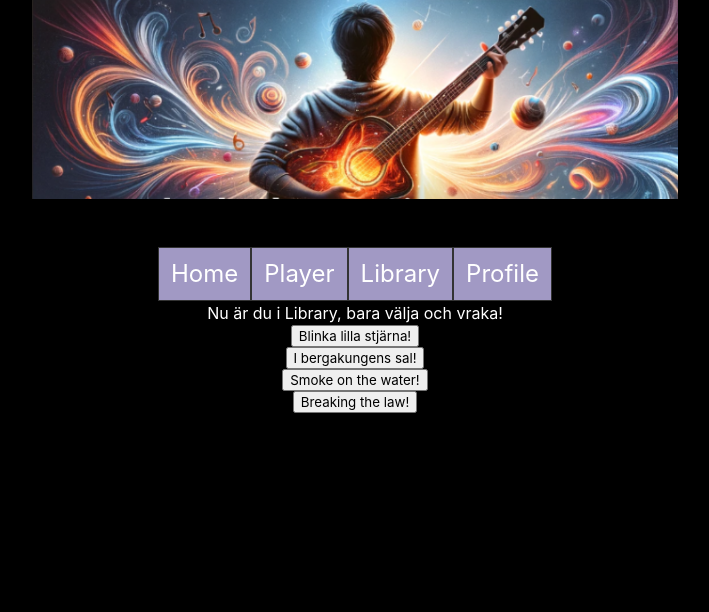
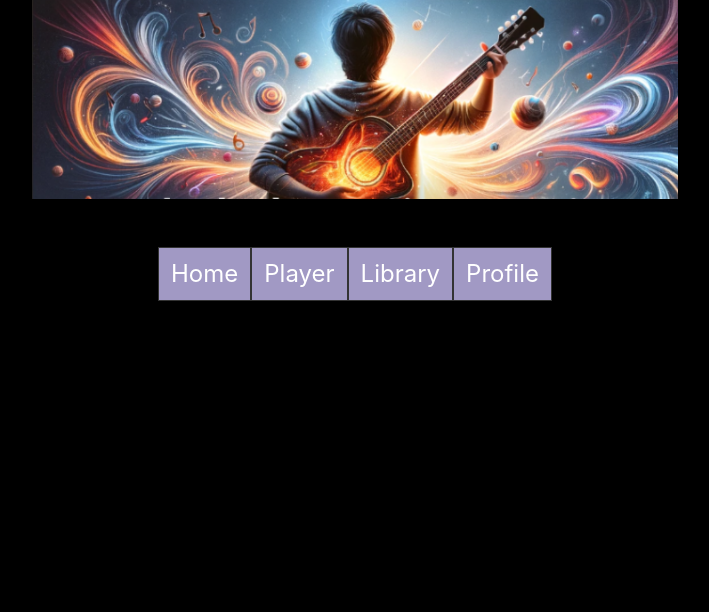
Before and after one commit to Derpy113/testapp1-InstrumentalMagic, a PHP site: page /library.php in a window 1280 px wide. Shown: the part 49-661 px from the top of the page, without its empty margins (285-994 px from the left). Run offline with PHP 8.4, Linux system fonts and the light colour scheme.

Commit message:
Small changes

```diff
--- a/library.php
+++ b/library.php
@@ -1,3 +1,8 @@
+<!-- ?php
+  $fruits = ["apple","Banana", "Orange", "Mango"]
+? -->
+
+
 <!DOCTYPE html>
 <html lang="en">
 <head>
@@ -31,14 +36,15 @@
 
   <!-- Innehåll på sidan -->
   <main>
-    <div class="container">
-      <p>Nu är du i Library, bara välja och vraka!</p>
-      <!-- <button class="button is-black is-outlined has-text-white">Blinka lilla stjärna!</button> -->
-      <button>Blinka lilla stjärna!</button>
-      <button>I bergakungens sal!</button>
-      <button>Smoke on the water!</button>
-      <button>Breaking the law!</button>
-    </div>
+
+
+
+    <!-- <div class="container">
+      ?php foreach ($fruits as $fruit): ?>
+        <button>?php echo $fruit; ?></button>
+      ?php endforeach; ?>
+    </div> -->
+
   </main>
 </body>
 </html>
```
